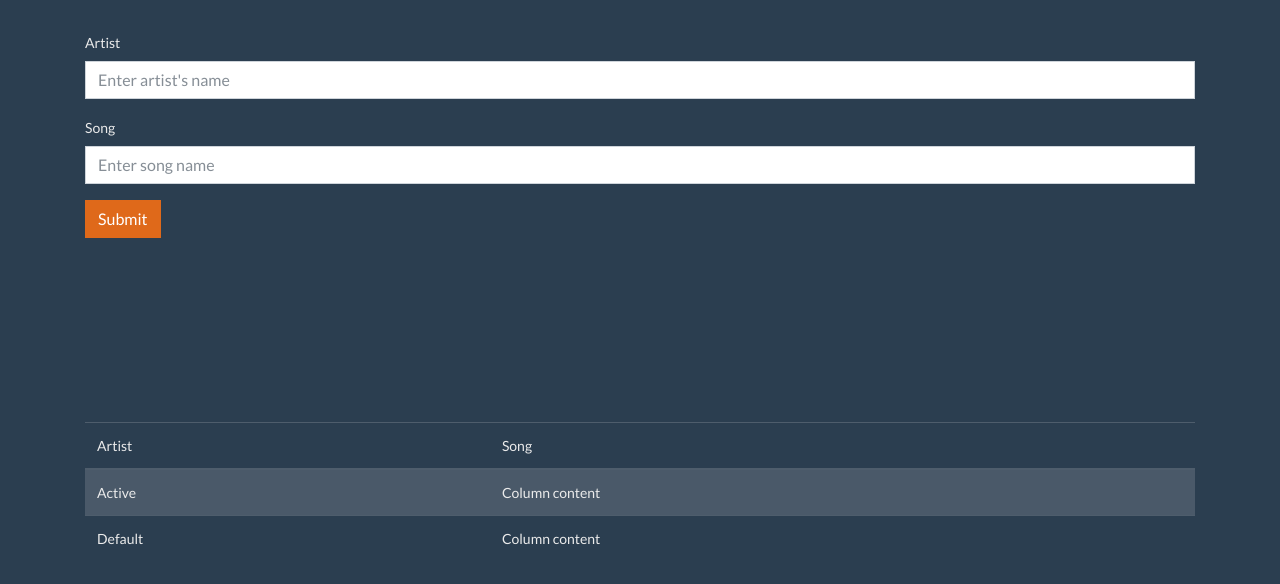
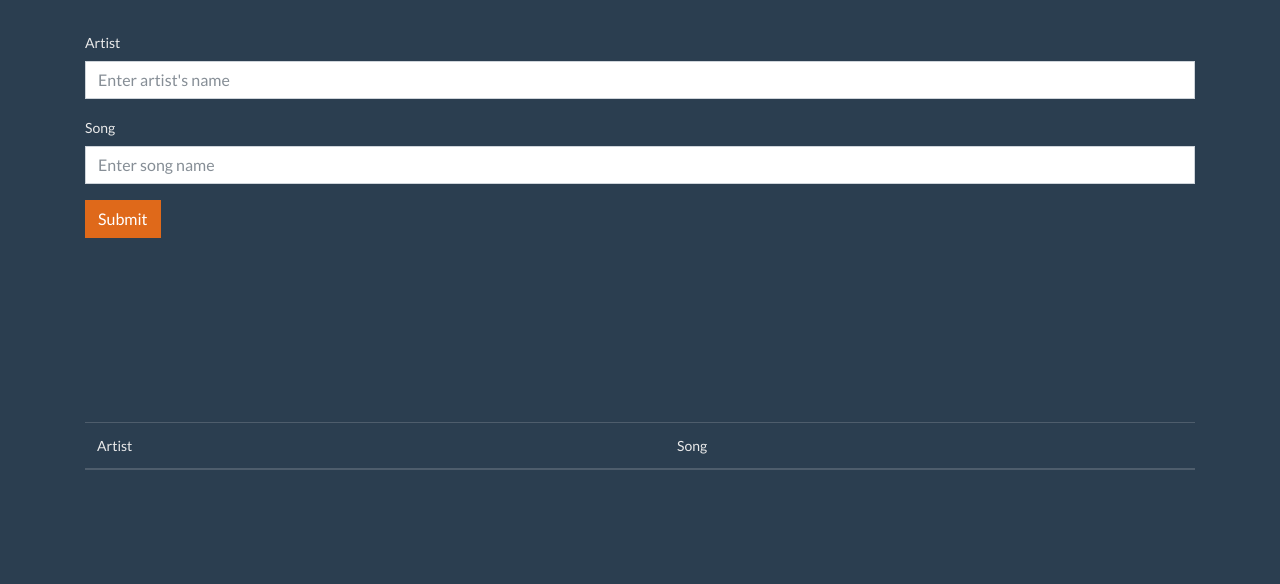
Before and after one commit to devinlcollier/DJ-Watson, a plain HTML site: page index.html in a window 1280 px wide. Shown: the part 186-770 px from the top of the page. Drawn offline with nearby package versions, Linux system fonts and the light colour scheme.

Commit message:
updated file

```diff
--- a/index.html
+++ b/index.html
@@ -50,14 +50,7 @@
 				</tr>
 			</thead>
 			<tbody>
-				<tr class="table-active">
-					<th scope="row">Active</th>
-					<td>Column content</td>
-				</tr>
-				<tr>
-					<th scope="row">Default</th>
-					<td>Column content</td>
-				</tr>
+
 			</tbody>
 		</table>
 
```
